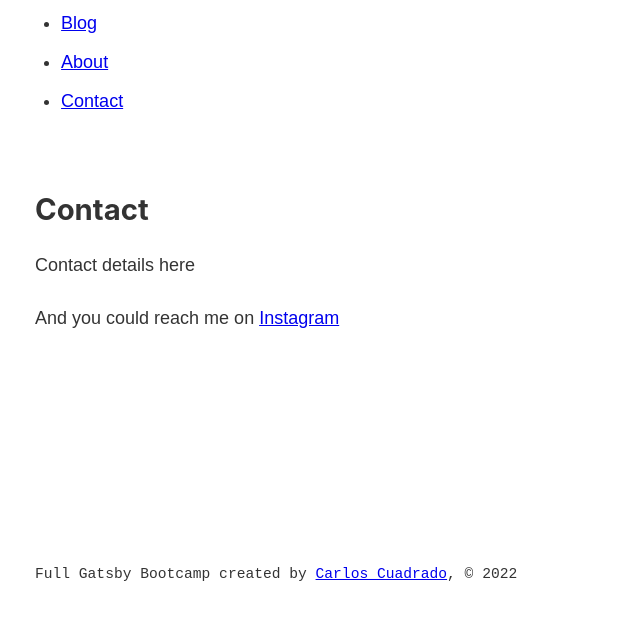
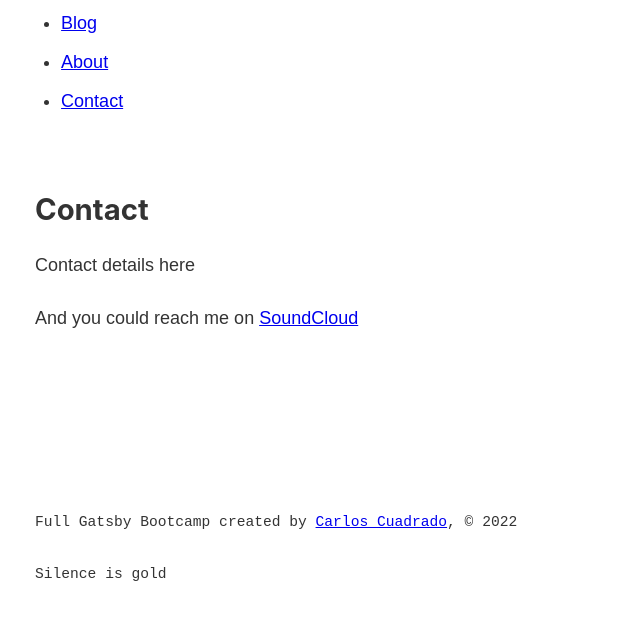
Before and after one commit to CarlosMCuadrado/gatsby-bootcamp, a Gatsby site: page /contact in a window 1280 px wide. Shown: the part 151-770 px from the top of the page, without its empty margins (248-888 px from the left). Built offline with nearby package versions, Linux system fonts and the light colour scheme; Gatsby itself is replaced by a stand-in of ours.

Commit message:
PlayGround GraphQL added

```diff
--- a/gatsby-config.js
+++ b/gatsby-config.js
@@ -2,7 +2,8 @@
 module.exports = {
   siteMetadata: {
     title: 'Full Gatsby Bootcamp',
-    author: 'Carlos Cuadrado'
+    author: 'Carlos Cuadrado',
+    description: 'Silence is gold'
   },
   plugins: [
     'gatsby-plugin-sass'
--- a/package.json
+++ b/package.json
@@ -6,7 +6,7 @@
   "license": "0BSD",
   "scripts": {
     "build": "gatsby build",
-    "develop": "gatsby develop",
+    "develop": "env-cmd -f .env.development gatsby develop",
     "format": "prettier --write \"**/*.{js,jsx,ts,tsx,json,md}\"",
     "start": "gatsby develop",
     "serve": "gatsby serve",
@@ -21,6 +21,7 @@
     "react-dom": "^18.1.0"
   },
   "devDependencies": {
+    "env-cmd": "^10.1.0",
     "prettier": "^2.7.1"
   },
   "repository": {
--- a/src/components/footer.js
+++ b/src/components/footer.js
@@ -10,6 +10,7 @@ const Footer = () => {
             siteMetadata {
                 title
                 author
+                description
             }
         }
     }
@@ -19,6 +20,7 @@ const Footer = () => {
     return (
         <footer className={footerStyles.footer}>
             <p>{data.site.siteMetadata.title} created by <Link className={footerStyles.navItem} to='/'>{data.site.siteMetadata.author}</Link>, © 2022</p>
+            <p>{data.site.siteMetadata.description}</p>
         </footer>
     )
 }
--- a/src/pages/contact.js
+++ b/src/pages/contact.js
@@ -7,7 +7,7 @@ const ContactPage = () => {
         <Layout>
             <h2>Contact</h2>
             <p>Contact details here</p>
-            <p>And you could reach me on <a href="#">Instagram</a></p>
+            <p>And you could reach me on <a href="https://soundcloud.com/carlos-cuadrado-00" rel="noopener noreferer" target="_blank">SoundCloud</a></p>
         </Layout>
     )
 }
```
Also changed, not shown: 1 other file.
